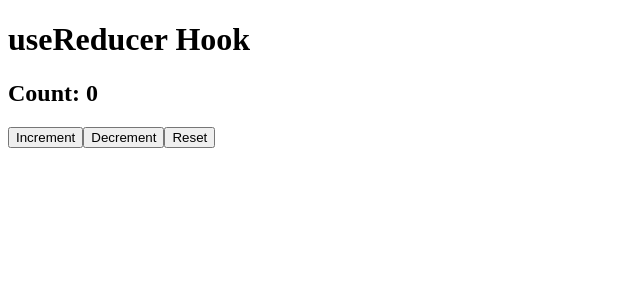
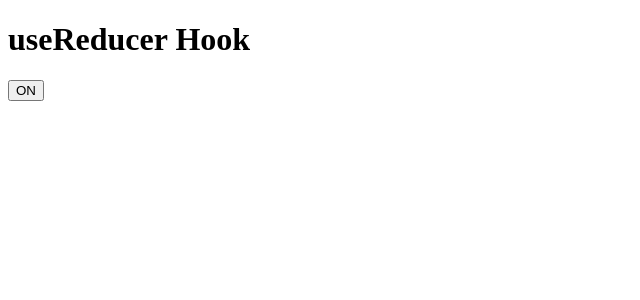
Before and after one commit to armaanepiic/REACT_Learnings, a React (Vite) app: page / in a window 1280 px wide. Shown: the top 300 px of the page, without its empty margins (0-640 px from the left). Built offline with nearby package versions, Linux system fonts and the light colour scheme.

Commit message:
toggle button using useReducer

```diff
--- a/src/App.jsx
+++ b/src/App.jsx
@@ -1,11 +1,12 @@
-import Counter from "./components/Counter";
+// import Counter from "./components/Counter";
+import ToggleButton from "./components/ToggleButton";
 // import Theme from "./components/Theme";
 export default function App() {
 
   return (
     <div>
       <h1>useReducer Hook</h1>
-      <Counter/>
+      <ToggleButton/>
     </div>
   );
 }
--- /dev/null
+++ b/src/components/ToggleButton.jsx
@@ -0,0 +1,13 @@
+import { useReducer } from "react"
+const reducer = (state,action) => {
+    if (action.type == true) return !state;
+    return !state;
+}
+export default function ToggleButton() {
+    const [isOn, dispatch] = useReducer(reducer, false)
+  return (
+      <div>
+          <button onClick={() => dispatch({ type: !isOn })}>{isOn ? 'OFF' : 'ON'}</button>
+    </div>
+  )
+}
```
Also changed, not shown: src/components/Counter.jsx (+10 -6 lines).
